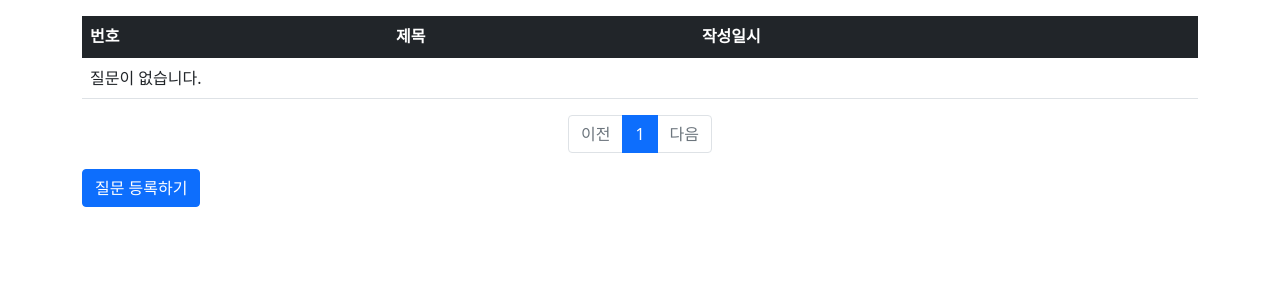
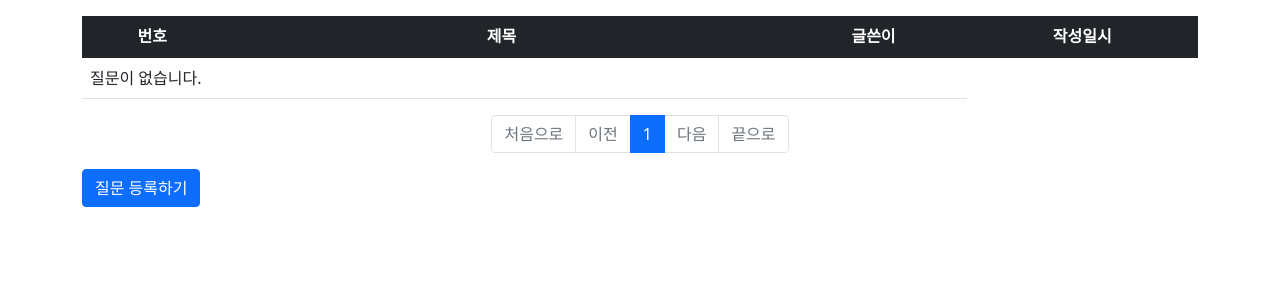
Before and after one commit to LeeHeonWoo1/Django, a Django app: page / in a window 1280 px wide. Shown: the part 57-357 px from the top of the page. Run offline with Django 4.2, Linux system fonts and the light colour scheme; data that the repository does not hold is empty; some libraries are stand-ins or nearby versions.

Commit message:
처음, 끝 이동 기능 추가

```diff
--- a/projects/web/templates/pybo/question_list.html
+++ b/projects/web/templates/pybo/question_list.html
@@ -1,25 +1,32 @@
 {% extends 'base.html' %}
+{% load pybo_filter %}
 {% block content %}
 <div class="container my-3">
   <table class="table">
       <thead>
-      <tr class="table-dark">
+      <tr class="text-center table-dark">
+
           <th>번호</th>
-          <th>제목</th>
+          <th style="width:50%">제목</th>
+          <th>글쓴이</th>
           <th>작성일시</th>
       </tr>
       </thead>
       <tbody>
       {% if question_list %}
       {% for question in question_list %}
-      <tr>
-          <td>{{ forloop.counter }}</td>
+      <tr class="text-center">
           <td>
+            <!-- 번호 = 전체건수 - 시작인덱스 - 현재인덱스 + 1 -->
+            {{ question_list.paginator.count|sub:question_list.start_index|sub:forloop.counter0|add:1 }}
+          </td>
+          <td class="text-start">
               <a href="{% url 'pybo:detail' question.id %}">{{ question.subject }}</a>
               {% if question.answer_set.count > 0 %}
                 <span class="text-danger small mx-2">{{ question.answer_set.count }}</span>
               {% endif %}
           </td>
+          <td>{{ question.author.username }}</td>
           <td>{{ question.create_date }}</td>
       </tr>
       {% endfor %}
@@ -35,9 +42,15 @@
     <!-- 이전페이지 -->
     {% if question_list.has_previous %}
     <li class="page-item">
+        <a class="page-link" href="?page=1">처음으로</a>
+    </li>
+    <li class="page-item">
         <a class="page-link" href="?page={{ question_list.previous_page_number }}">이전</a>
     </li>
     {% else %}
+    <li class="page-item disabled">
+        <a class="page-link" href="?page=1">처음으로</a>
+    </li>
     <li class="page-item disabled">
         <a class="page-link" tabindex="-1" aria-disabled="true" href="#">이전</a>
     </li>
@@ -58,13 +71,23 @@
     {% endfor %}
     <!-- 다음페이지 -->
     {% if question_list.has_next %}
+    {% with total=question_list.paginator.count per_page=question_list.paginator.per_page %}
     <li class="page-item">
         <a class="page-link" href="?page={{ question_list.next_page_number }}">다음</a>
     </li>
+    <li class="page-item">
+        <a class="page-link" href="?page={{ total|div:per_page }}">끝으로</a>
+    </li>
+    {% endwith %}
     {% else %}
+    {% with total=question_list.paginator.count per_page=question_list.paginator.per_page %}
     <li class="page-item disabled">
         <a class="page-link" tabindex="-1" aria-disabled="true" href="#">다음</a>
     </li>
+    <li class="page-item disabled">
+        <a class="page-link" href="?page={{ total|div:per_page }}">끝으로</a>
+    </li>
+    {% endwith %}
     {% endif %}
   </ul>
   <!-- 페이징처리 끝 -->
```
